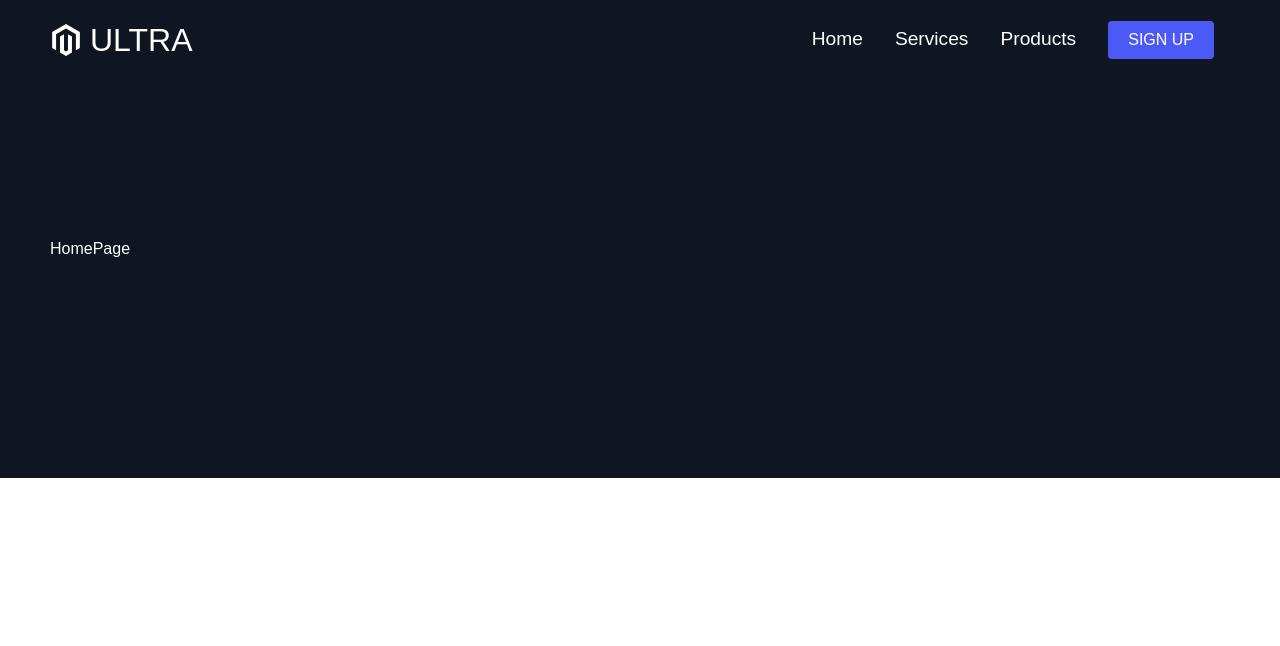
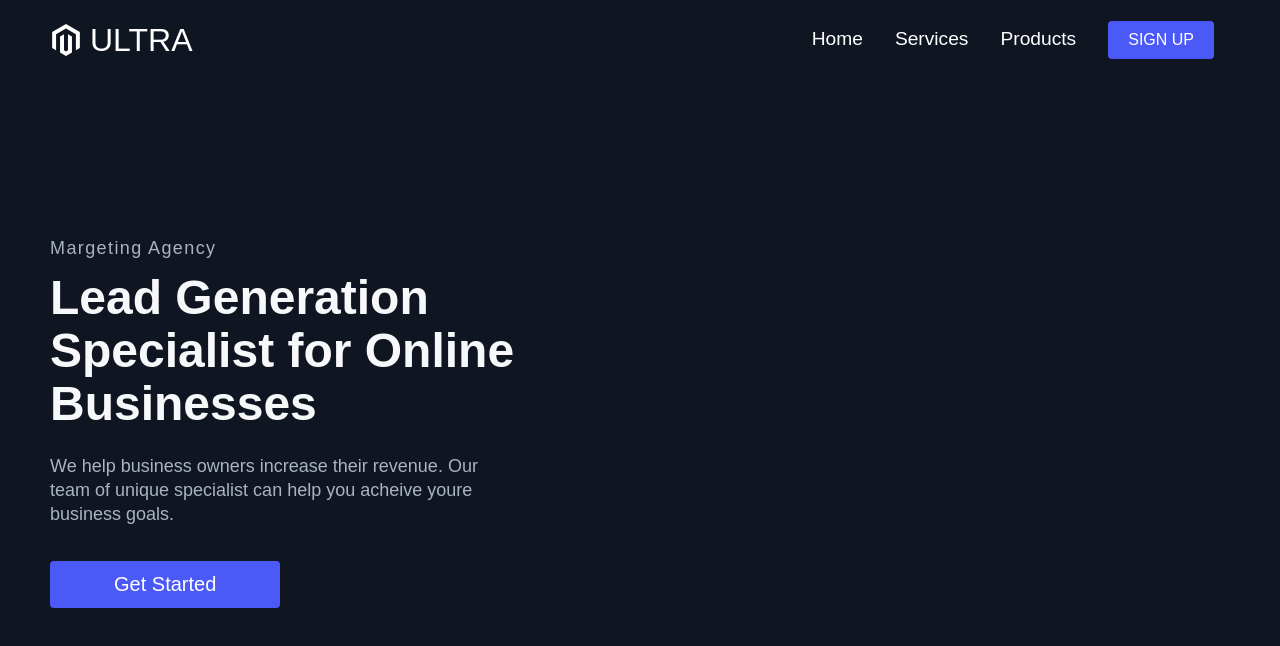
Before and after one commit to hvoyka/react-ultra, a React (Create React App) app: page / in a window 1280 px wide. Shown: the top 646 px of the page. Built offline with nearby package versions, Linux system fonts and the light colour scheme; the HTML template or start-up script is replaced by a standard one.

Commit message:
create new components for InfoSection, styled it and add options for it in Data.js

```diff
--- a/src/components/InfoSection/InfoSection.elements.js
+++ b/src/components/InfoSection/InfoSection.elements.js
@@ -39,3 +39,26 @@
     padding-bottom: 65px;
   }
 `;
+
+export const TopLine = styled.div`
+color: ${({lightTopLine}) => (lightTopLine ? '#a9b3c1' : '#4b59f7')};
+font-size: 18px;
+line-height: 16px;
+letter-spacing: 1.4px;
+margin-bottom: 16px;
+`;
+
+export const Heading = styled.h1`
+margin-bottom: 24px;
+font-size: 48px;
+line-height: 1.1;
+color: ${({lightText}) => (lightText ? '#f7f8fa' : '#1c2237')};
+`;
+
+export const Subtitle = styled.p`
+max-width:  440px;
+margin-bottom: 35px;
+font-size: 18px;
+line-height: 24px;
+color: ${({lightTextDesc}) => (lightTextDesc ? '#a9b3c1' : '#1c2237')};
+`;
--- a/src/components/InfoSection/InfoSection.js
+++ b/src/components/InfoSection/InfoSection.js
@@ -1,8 +1,27 @@
 import React from 'react';
-import { Container } from '../../globalStyles';
-import { InfoSec, InfoRow, InfoColumn, TextWrapper } from './InfoSection.elements';
+import { Link } from 'react-router-dom';
+import { Container, Button } from '../../globalStyles';
+import {
+  InfoSec,
+  InfoRow,
+  InfoColumn,
+  TextWrapper,
+  TopLine,
+  Heading,
+  Subtitle
+} from './InfoSection.elements';
 
-const InfoSection = ({ lightBg, imgStart}) => {
+const InfoSection = ({
+  primary,
+  lightBg,
+  imgStart,
+  lightTopLine,
+  lightTextDesc,
+  lightText,
+  buttonLabel,
+  description,
+  headline,
+  topLine }) => {
   return (
     <>
       <InfoSec lightBg={lightBg}>
@@ -10,7 +29,14 @@
           <InfoRow imgStart={imgStart}>
             <InfoColumn>
               <TextWrapper>
-               HomePage
+                <TopLine lightTopLine={lightTopLine}>{topLine}</TopLine>
+                <Heading lightText={lightText}>{headline}</Heading>
+                <Subtitle lightTextDesc={lightTextDesc}>{description}</Subtitle>
+                <Link to='/sign-up'>
+                  <Button big fontBig primary={primary}>
+                    {buttonLabel}
+                  </Button>
+                </Link>
               </TextWrapper>
             </InfoColumn>
           </InfoRow>
--- a/src/pages/HomePage/Data.js
+++ b/src/pages/HomePage/Data.js
@@ -1,3 +1,13 @@
 export const homeObjOne = {
-  light: false
+  light: false,
+  primary: true,
+  lightBg: false,
+  imgStart: '',
+  lightTopLine: true,
+  lightTextDesc: true,
+  lightText: true,
+  buttonLabel: 'Get Started',
+  description: 'We help business owners increase their revenue. Our team of unique specialist can help you acheive youre business goals.',
+  headline: 'Lead Generation Specialist for Online Businesses',
+  topLine: 'Margeting Agency'
 }
```
